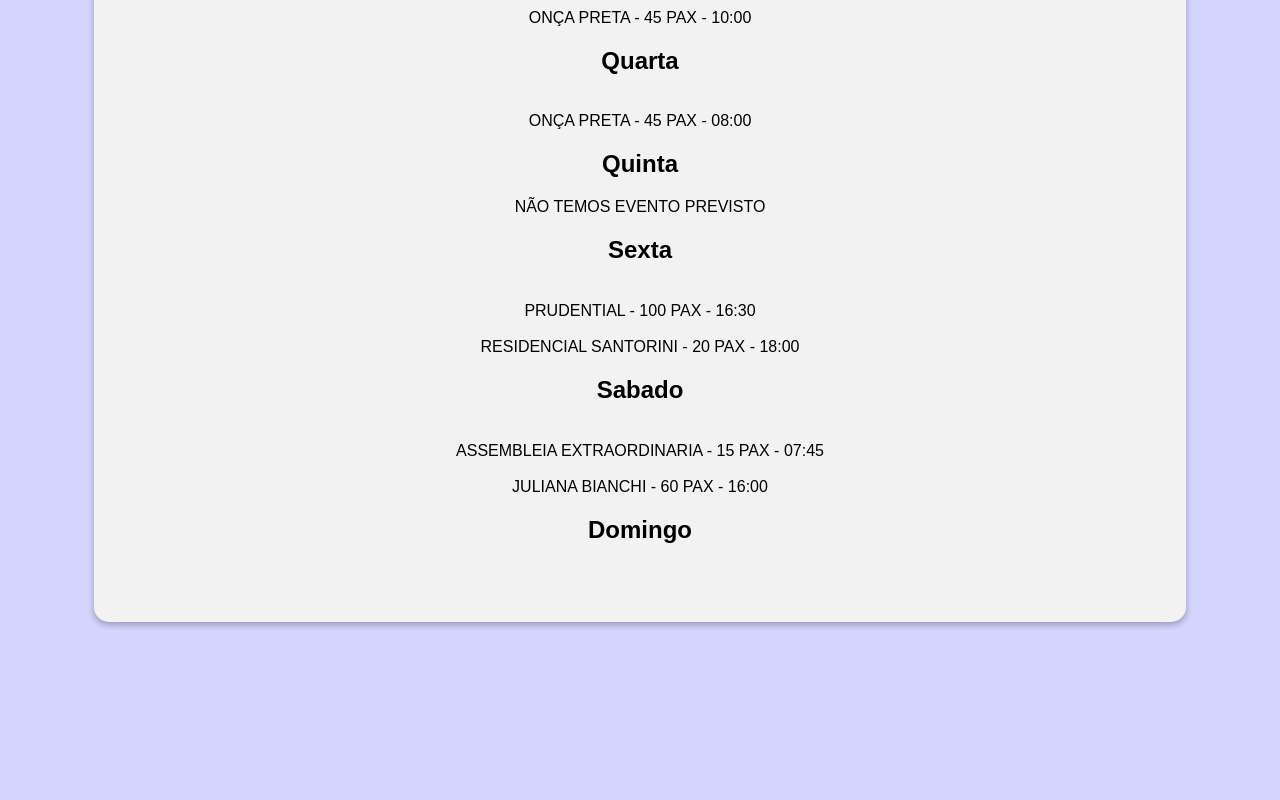
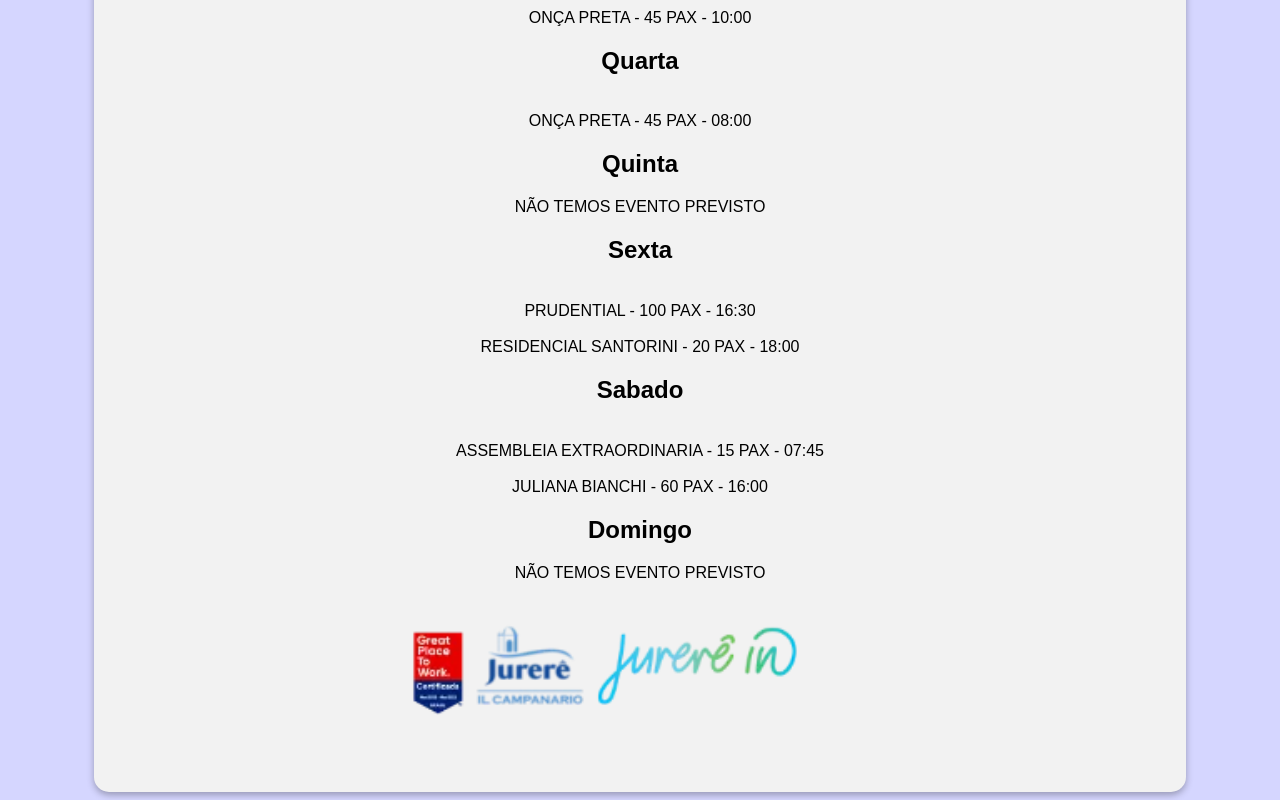
Before and after one commit to Joaorangeldh/ILCAMP1, a plain HTML site: page index.html in a window 1280 px wide. Shown: the part 554-1354 px from the top of the page. Before the commit the page ends 1184 px from the top, so only its background shows below. Drawn offline with Linux system fonts and the light colour scheme.

Commit message:
comit
comit

```diff
--- a/index.html
+++ b/index.html
@@ -49,8 +49,10 @@
 
 
       <h2>Domingo</h2>
-      <a href=""><LI></LI></a>
+      <p>NÃO TEMOS EVENTO PREVISTO</p>
       </div>
+
+      <DIV><img src="1657724436352-design-sem-nome-(49).webp" alt=""></DIV>
     </div>
 
 </body>
```
